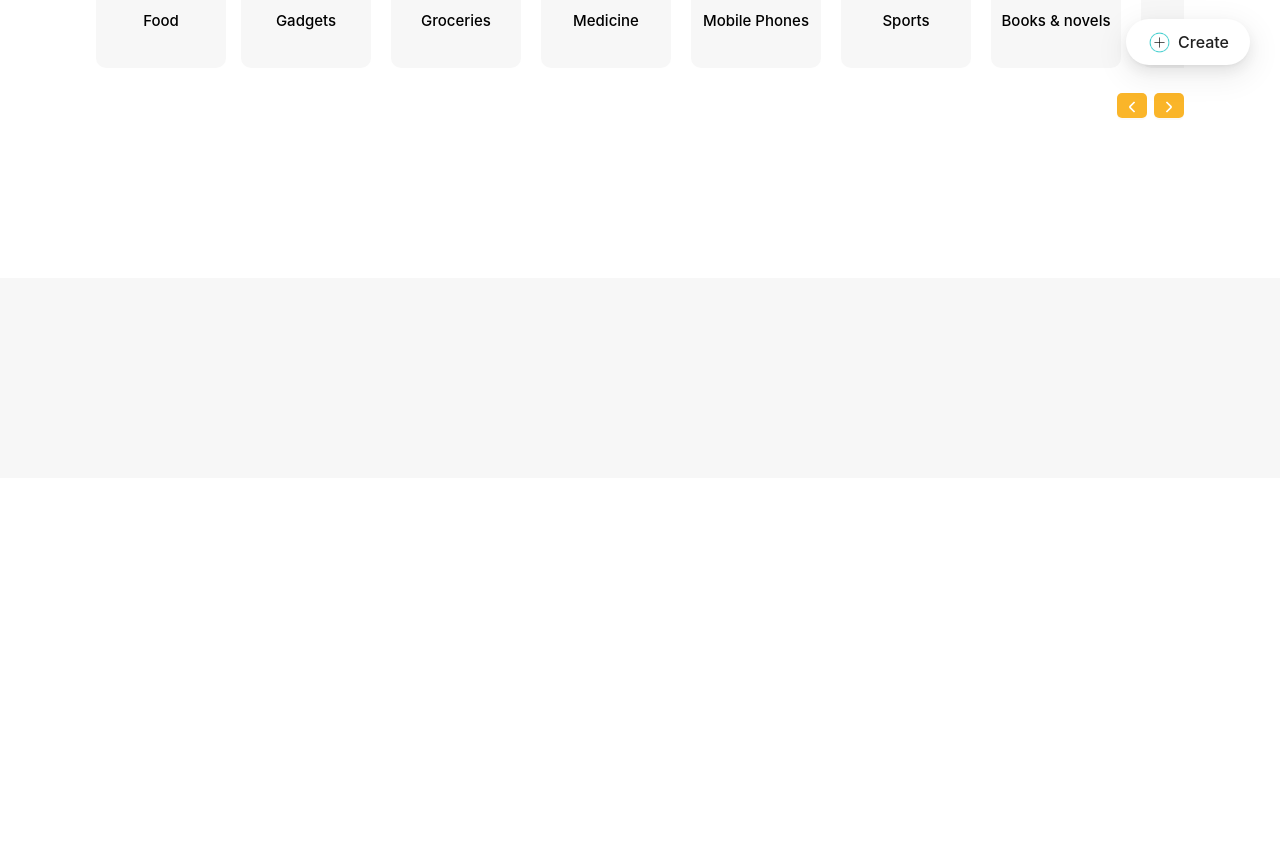
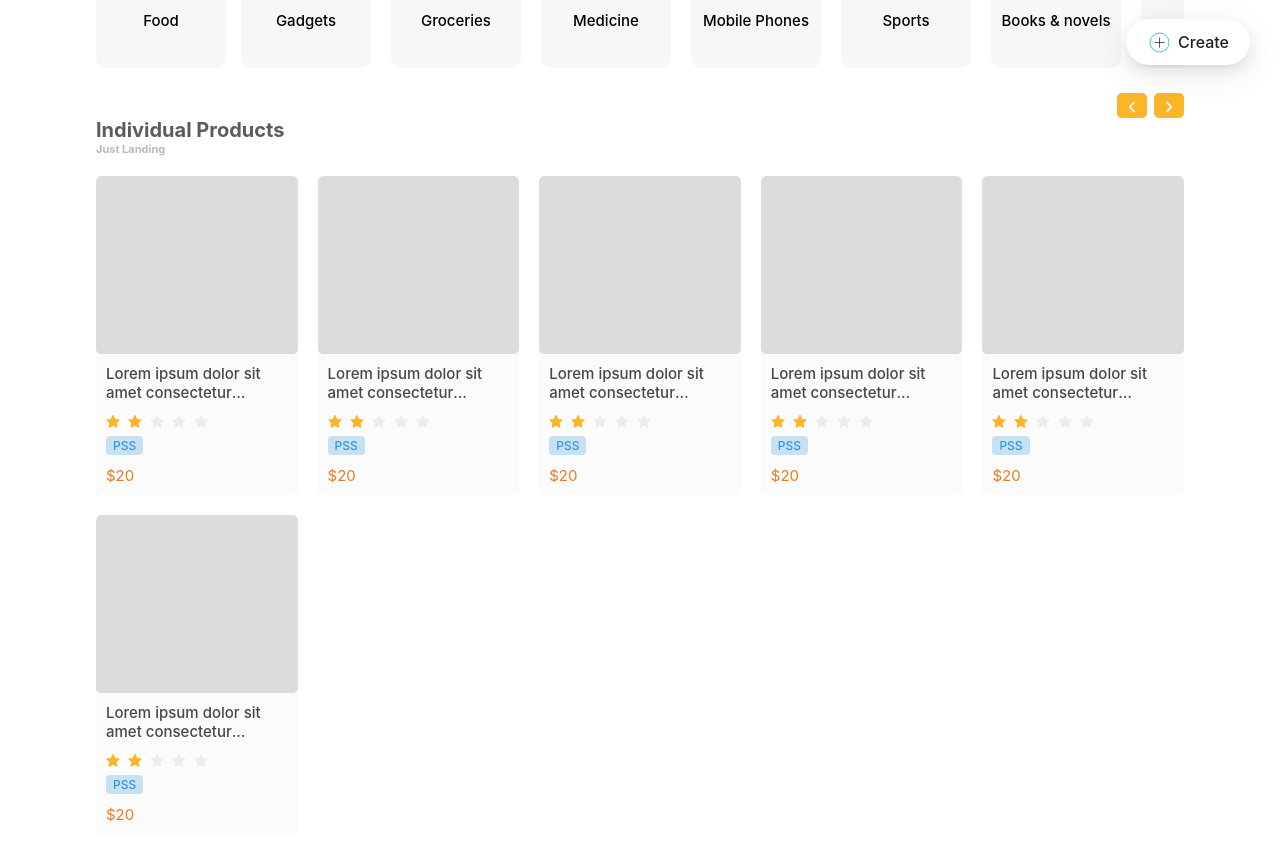
Before and after one commit to nabeelahmed8717/gosellr, a React (Create React App) app in the folder gosellr-fe/: page /home in a window 1280 px wide. Shown: the part 705-1566 px from the top of the page. Before the commit the page ends 1183 px from the top, so only its background shows below. Built offline with nearby package versions, Linux system fonts and the light colour scheme.

Commit message:
changing file names

```diff
--- a/gosellr-fe/src/components/landingPage/landingPage.scss
+++ b/gosellr-fe/src/components/landingPage/landingPage.scss
@@ -106,7 +106,7 @@
     .header-category {
       margin-top: 40px;
       display: flex;
-      align-items: center;
+      align-items: flex-end;
       gap: 20px;
       @media (max-width: 768px) {
         flex-direction: column;
@@ -215,7 +215,7 @@
             justify-content: center;
             gap: 13px;
             transition: 0.3s;
-            &:first-child{
+            &:first-child {
               margin: 0 5px 0 0 !important;
             }
             @media (max-width: 768px) {
@@ -250,4 +250,38 @@
     width: 85%;
     margin: 0 auto;
   }
+
+  .main-products-container {
+    .head-products {
+      h3 {
+        font-size: 20px;
+        color: #5c5c5c;
+        display: flex;
+        flex-direction: column;
+        span {
+          color: #b9b9b9;
+          font-size: 11px;
         }
+      }
+    }
+    .wrapper-product-display{
+      margin-top: 20px;
+
+    }
+    .product-container {
+      display: grid;
+      grid-template-columns: repeat(auto-fill, minmax(200px, 1fr));
+      gap: 20px;
+    }
+  }
+}
+
+
+@media (max-width: 1200px) {
+  .set-width-85{
+    width: 95% !important;
+  }
+  .wrapper-main-landing-page .wrapper-adds-bar .inner-wrapper-ads{
+    width: 95% !important;
+  }
+}
--- a/gosellr-fe/src/components/landingPage/landingPage.tsx
+++ b/gosellr-fe/src/components/landingPage/landingPage.tsx
@@ -13,6 +13,7 @@ import adverRight from "../../assets/raw/adverRight.png"
 import arrowDown from "../../assets/icons/arrow-down-small.svg"
 import { useNavigate } from 'react-router-dom'
 import { lowerCategories } from '../../mock/lowerCategories'
+import ProductCard from '../../shared/productCard/productCard'
 
 
 
@@ -25,18 +26,18 @@ const LandingPage = () => {
 
   const [isMobile, setIsMobile] = useState(false);
 
-  const handleScroll = (scrollOffset:any) => {
+  const handleScroll = (scrollOffset: any) => {
     if (cardContainerRef.current) {
       const targetScrollLeft = cardContainerRef.current.scrollLeft + scrollOffset;
       smoothScrollTo(targetScrollLeft, 300); // Smoothly scroll to the target position
     }
   };
 
-  const smoothScrollTo = (target:any, duration:any) => {
+  const smoothScrollTo = (target: any, duration: any) => {
     const start = cardContainerRef.current.scrollLeft;
     const startTime = performance.now();
 
-    const animateScroll = (timestamp:any) => {
+    const animateScroll = (timestamp: any) => {
       const currentTime = timestamp - startTime;
       const scrollProgress = Math.min(currentTime / duration, 1);
       const scrollPosition = start + (target - start) * scrollProgress;
@@ -54,14 +55,14 @@ const LandingPage = () => {
   useEffect(() => {
     const mediaQuery = window.matchMedia('(max-width: 768px)');
     function handleViewportChange(event: any) {
-        setIsMobile(event.matches);
+      setIsMobile(event.matches);
     }
     handleViewportChange(mediaQuery);
     mediaQuery.addListener(handleViewportChange);
     return () => {
-        mediaQuery.removeListener(handleViewportChange);
+      mediaQuery.removeListener(handleViewportChange);
     };
-}, []);
+  }, []);
 
 
   return (
@@ -89,9 +90,6 @@ const LandingPage = () => {
                 </div>
                 <div>
                   <img src={adverTwo} className='img-ads' alt="" />
-                </div>
-                <div>
-                  <img src={adverOne} className='img-ads' alt="" />
                 </div>
                 <div>
                   <img src={adverOne} className='img-ads' alt="" />
@@ -129,6 +127,20 @@ const LandingPage = () => {
 
       </div>
 
+      <div className="main-products-container set-width-85">
+        <div className='head-products'><h3>Individual Products <span>Just Landing</span></h3></div>
+        <div className="wrapper-product-display product-container">
+          <ProductCard />
+          <ProductCard />
+          <ProductCard />
+          <ProductCard />
+          <ProductCard />
+          <ProductCard />
+        </div>
+      </div>
+
+
+
       <div style={{ backgroundColor: "#F7F7F7", width: "100%", height: "200px", marginTop: "20vh" }}></div>
     </div>
   )
--- a/gosellr-fe/src/mock/lowerCategories.ts
+++ b/gosellr-fe/src/mock/lowerCategories.ts
@@ -22,7 +22,7 @@ export const lowerCategories = [
     },
     {
         label:"Medicine",
-        icon: food
+        icon: medicine
     },
     {
         label:"Mobile Phones",
--- /dev/null
+++ b/gosellr-fe/src/shared/productCard/productCard.scss
@@ -0,0 +1,93 @@
+.product-main-wrapper {
+  // background-color: aliceblue;
+  // width: 100%;
+  // height: 200px;
+}
+.product-card-wrapper {
+  background-color: #f0f0f04a;
+  box-sizing: border-box;
+  border-radius: 5px;
+  overflow: hidden;
+  .product-image {
+    width: 100%;
+    height: 178px;
+    background-color: gainsboro;
+    border-radius: 5px;
+    overflow: hidden;
+  }
+  .roll-cage {
+    padding: 10px;
+    .product-title-and-discription {
+      height: 46px;
+      h3 {
+        color: #474747;
+        font-size: 15px;
+        font-weight: 500;
+        overflow: hidden;
+        display: -webkit-box;
+        -webkit-line-clamp: 2;
+        -webkit-box-orient: vertical;
+      }
+    }
+    .product-rating {
+      .ant-rate-star {
+        font-size: 14px;
+        color: #fab529;
+      }
+    }
+    .badges-dept {
+        margin-top: 5px;
+      .badge {
+        width: fit-content;
+        padding: 2px 7px;
+        font-size: 12px;
+        font-weight: 500;
+        border-radius: 4px;
+      }
+      .badge-edr {
+        background-color: #8e44ad24;
+        color: #8e44ad;
+      }
+      .badge-pss {
+        background-color: #3498db42;
+        color: #3498db;
+      }
+      .badge-jps {
+        background-color: #27ae6045;
+        color: #27ae60;
+      }
+    }
+    .product-price{
+        margin-top: 10px;
+        span{
+            font-size: 15px;
+            color: #e67e22;
+        }
+    }
+  }
+}
+
+/* Media Queries for Responsiveness */
+@media (max-width: 1200px) {
+  .product-container {
+    grid-template-columns: repeat(4, 1fr) !important;
+  }
+}
+
+@media (max-width: 992px) {
+  .product-container {
+    grid-template-columns: repeat(3, 1fr) !important;
+  }
+}
+
+@media (max-width: 768px) {
+  .product-container {
+    grid-template-columns: repeat(2, 1fr) !important;
+  }
+}
+@media (max-width: 400px) {
+  .product-container {
+    grid-template-columns: repeat(2, 1fr) !important;
+    gap: 7px !important;
+  }
+}
--- /dev/null
+++ b/gosellr-fe/src/shared/productCard/productCard.tsx
@@ -0,0 +1,23 @@
+import React from 'react'
+import "./productCard.scss"
+import { Rate } from 'antd'
+
+const ProductCard = ({ className }: any) => {
+    return (
+        <div className='product-main-wrapper product-card-wrapper'>
+            <div className="product-image"></div>
+            <div className="roll-cage">
+                <div className="product-title-and-discription">
+                    <h3>Lorem ipsum dolor sit amet consectetur adipisicing elit. ipsum dolor sit amet  ipsum dolor sit amet</h3>
+                </div>
+                <Rate className="product-rating" disabled defaultValue={2} />
+                <div className="badges-dept">
+                    <div className='badge badge-pss'><span>PSS</span></div>
+                </div>
+                <div className='product-price'><span>$20</span></div>
+            </div>
+        </div>
+    )
+}
+
+export default ProductCard
```
Lines whose indentation alone changed are shown as unchanged.
